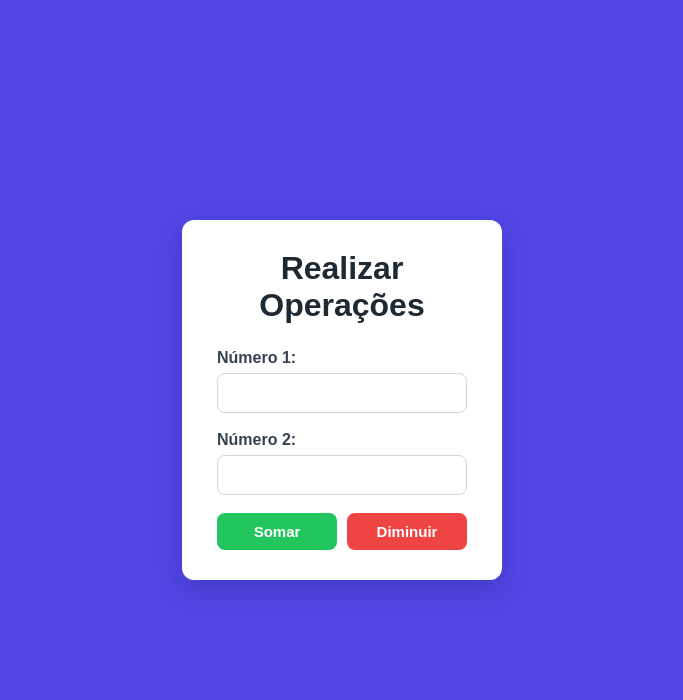
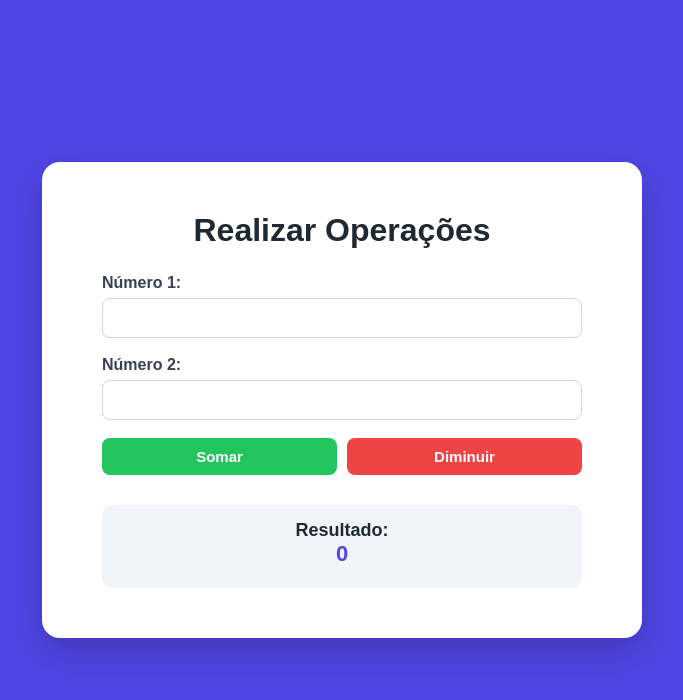
Before and after one commit to renanrlopes/TypeScript-projeto, a plain HTML site: page src/index.html in a window 1280 px wide. Both pictures are taken after a click on the button "Somar". Shown: the whole page, without its empty margins (298-981 px from the left). Drawn offline with Linux system fonts and the light colour scheme.

Commit message:
adicionando a funcao resultado

```diff
--- a/build/index.js
+++ b/build/index.js
@@ -3,17 +3,29 @@ var input1 = document.getElementById('num1');
 var input2 = document.getElementById('num2');
 var buttonSoma = document.getElementById('buttonSomar');
 var buttonSubtrair = document.getElementById('buttonSubtrair');
-function somar(a, b) {
-    return a + b;
-}
-function subtrair(a, b) {
-    return a - b;
+var spanResultado = document.getElementById('resultado');
+function operacao(_a) {
+    var tipo = _a.tipo, a = _a.a, b = _a.b;
+    if (tipo === "SOMAR") {
+        return a + b;
+    }
+    else {
+        return a - b;
+    }
 }
 buttonSoma.addEventListener('click', function () {
-    var resultado = somar(Number(input1.value), Number(input2.value));
-    console.log(resultado);
+    var resultado = operacao({
+        tipo: "SOMAR",
+        a: Number(input1.value),
+        b: Number(input2.value),
+    });
+    spanResultado.textContent = resultado.toString();
 });
 buttonSubtrair.addEventListener('click', function () {
-    var resultado = subtrair(Number(input1.value), Number(input2.value));
-    console.log(resultado);
+    var resultado = operacao({
+        tipo: "SUBTRAIR",
+        a: Number(input1.value),
+        b: Number(input2.value)
+    });
+    spanResultado.textContent = resultado.toString();
 });
--- a/css/style.css
+++ b/css/style.css
@@ -17,11 +17,12 @@ body {
 
 /* Container principal */
 .container {
-    background-color: #ffffff;
-    padding: 30px 35px;
-    border-radius: 12px;
-    width: 320px;
-    box-shadow: 0 10px 25px rgba(0, 0, 0, 0.15);
+  background-color: #ffffff;
+  padding: 50px 60px;
+  border-radius: 18px;
+  width: 600px;
+  max-width: 95%;
+  box-shadow: 0 14px 35px rgba(0, 0, 0, 0.2);
 }
 
 /* Título */
@@ -71,6 +72,17 @@ button {
     transition: background 0.3s;
 }
 
+.resultado {
+  margin-top: 30px;
+  padding: 15px;
+  background-color: #f1f5f9;
+  border-radius: 10px;
+  text-align: center;
+  font-size: 18px;
+  font-weight: bold;
+  color: #1f2933;
+}
+
 /* Botão Somar */
 #buttonSomar {
     background-color: #22c55e;
@@ -90,3 +102,8 @@ button {
 #buttonSubtrair:hover {
     background-color: #dc2626;
 }
+
+#resultado {
+  color: #4f46e5;
+  font-size: 22px;
+}
--- a/src/index.html
+++ b/src/index.html
@@ -1,11 +1,13 @@
 <!DOCTYPE html>
 <html lang="en">
+
 <head>
     <link rel="stylesheet" href="../css/style.css">
     <meta charset="UTF-8">
     <meta name="viewport" content="width=device-width, initial-scale=1.0">
     <title>Projeto Aula</title>
 </head>
+
 <body>
     <div class="container">
         <h1>Realizar Operações</h1>
@@ -20,8 +22,12 @@
             <button id="buttonSomar">Somar</button>
             <button id="buttonSubtrair">Diminuir</button>
         </div>
+        <div class="resultado">
+            Resultado: <span id="resultado">0</span>
+        </div>
     </div>
 
     <script src="./../build/index.js"></script>
 </body>
+
 </html>
```
Also changed, not shown: 1 other file. Lines whose indentation alone changed are shown as unchanged.
